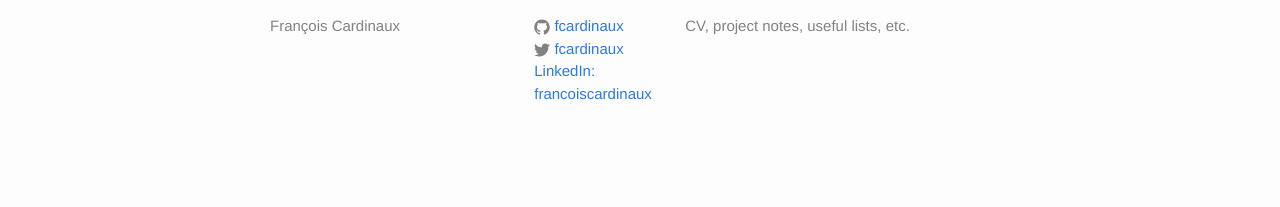
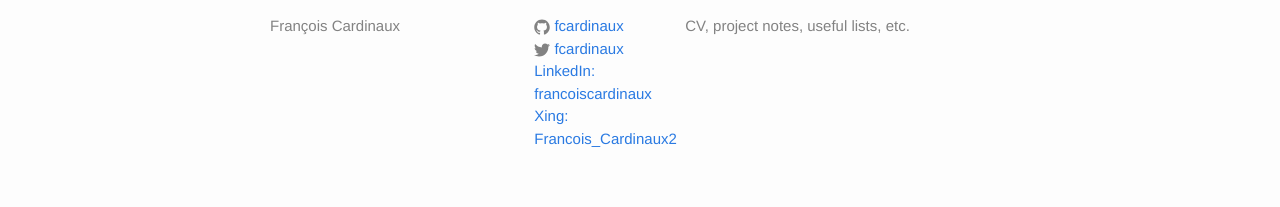
Before and after one commit to fcardinaux/fcardinaux.github.io, a Jekyll site: the page built from about.md, in a window 1280 px wide. Shown: the part 1011-1218 px from the top of the page. Built offline with Jekyll 4.4.1, drawn with Linux system fonts in a browser that asks for light colours; before the commit the page ends 1176 px from its top, so only the background shows below that.

```diff
--- a/_config.yml
+++ b/_config.yml
@@ -16,6 +16,7 @@
 twitter_username:   fcardinaux
 github_username:    fcardinaux
 linkedin_username:  francoiscardinaux
+xing_username:      Francois_Cardinaux2
 
 # Build settings
 markdown: kramdown
--- a/_includes/footer.html
+++ b/_includes/footer.html
@@ -56,6 +56,18 @@
             </a>
           </li>
           {% endif %}
+
+          {% if site.xing_username %}
+          <li>
+            <a href="https://www.xing.com/profile/{{ site.xing_username }}">
+              <span>
+                  Xing:
+              </span>
+
+              <span class="username">{{ site.xing_username }}</span>
+            </a>
+          </li>
+          {% endif %}
         </ul>
       </div>
 
```
